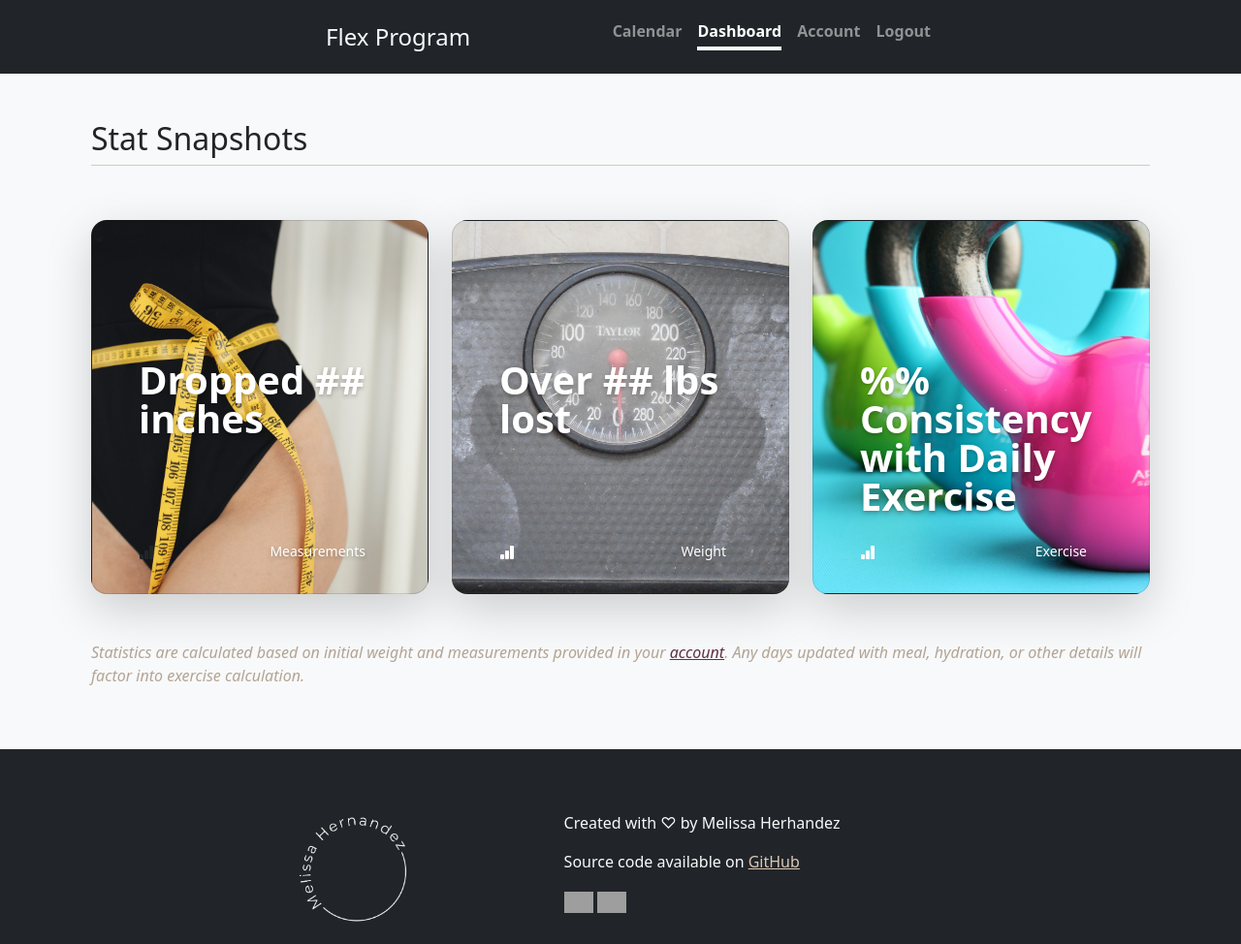
After one commit to mmhernandez/flex_meal_tracker, a Flask app: template flask_app/templates/dashboard.html in a window 1280 px wide. The commit adds this page. Shown: the whole page at 97% size. Run offline with Flask 2, Linux system fonts and the light colour scheme; the template is opened without the code that fills it, so the values that code supplies are empty; some libraries are stand-ins or nearby versions; grey boxes are pictures that could not be loaded.

Commit message:
Adjust layout of daily tracker page

```diff
--- a/flask_app/static/css/custom.css
+++ b/flask_app/static/css/custom.css
@@ -556,12 +556,35 @@ pre {
     color: var(--maroon);
 } */
 
+
+.bg-stat-img-1 {
+    background-image: url(../images/scale.jpg);
+}
+.bg-stat-img-2 {
+    background-image: url(../images/tape-measure.jpg);
+}
+.bg-stat-img-3 {
+    background-image: url(../images/weights.jpg);
+}
+
+.rounded-4 { border-radius: .5rem; }
+.rounded-5 { border-radius: 1rem; }
+
+.text-shadow-1 { text-shadow: 0 .125rem .25rem rgba(0, 0, 0, .25); }
+.text-shadow-2 { text-shadow: 0 .25rem .5rem rgba(0, 0, 0, .25); }
+.text-shadow-3 { text-shadow: 0 .5rem 1.5rem rgba(0, 0, 0, .25); }
+
+.card-cover {
+    background-repeat: no-repeat;
+    background-position: center center;
+    background-size: cover;
+}
+
+
+
 /* footer */
 .footer-logo{
     width: 120px;
     height: 120px;
 }
-
-.footer-social {
-    width: 30px;
-}
+.footer-social { width: 30px; }
--- /dev/null
+++ b/flask_app/templates/dashboard.html
@@ -0,0 +1,147 @@
+<!DOCTYPE html>
+<html lang="en">
+<head>
+    <meta charset="UTF-8">
+    <meta http-equiv="X-UA-Compatible" content="IE=edge">
+    <meta name="viewport" content="width=device-width, initial-scale=1.0">
+    <title>Daily Tracker</title>
+
+    <!-- styling -->
+    <link rel="stylesheet" href="../static/css/bootstrap/css/bootstrap.min.css">
+    <link rel="stylesheet" type="text/css" href="../static/css/custom.css">
+</head>
+<body class="bg-light">
+    <header class="bg-dark">
+        <div class="cover-container d-flex w-100 h-100 p-3 mx-auto flex-column">
+            <nav class="mb-auto">
+                <div>
+                    <a href="/" class="nav nav-link float-md-start fs-4 py-1 text-light">Flex Program</a>
+                    <nav class="nav nav-masthead justify-content-center float-md-end">
+                        <a class="nav-link fw-bold py-1 px-0 me-3" data-bs-toggle="offcanvas" data-bs-target="#offcanvasRight" >Calendar</a>
+                        <div class="offcanvas offcanvas-end" tabindex="-1" id="offcanvasRight" aria-labelledby="offcanvasRightLabel">
+                            <div class="offcanvas-header">
+                                <h5 id="offcanvasRightLabel">Calendar</h5>
+                                <button type="button" class="btn-close text-reset" data-bs-dismiss="offcanvas" aria-label="Close"></button>
+                            </div>
+                            <div class="offcanvas-body bg-light">
+                                <p class="my-3">Select a date to view the daily tracker.</p>
+                                <div class="calendar ms-2">
+                                    <div class="calendar-header">
+                                        <span class="month-picker" id="month-picker">April</span>
+                                        <div class="year-picker">
+                                            <span class="year-change" id="prev-year">
+                                                <pre><</pre>
+                                            </span>
+                                            <span id="year">2022</span>
+                                            <span class="year-change" id="next-year">
+                                                <pre>></pre>
+                                            </span>
+                                        </div>
+                                    </div>
+                                    <div class="calendar-body">
+                                        <div class="calendar-week-day">
+                                            <div>Sun</div>
+                                            <div>Mon</div>
+                                            <div>Tue</div>
+                                            <div>Wed</div>
+                                            <div>Thu</div>
+                                            <div>Fri</div>
+                                            <div>Sat</div>
+                                        </div>
+                                        <div class="calendar-days"></div>
+                                    </div>
+                                    <div class="month-list"></div>
+                                </div>
+                            </div>
+                        </div>
+                        <a class="nav-link fw-bold py-1 px-0 active" href="#">Dashboard</a>
+                        <a class="nav-link fw-bold py-1 px-0" href="#">Account</a>
+                        <a class="nav-link fw-bold py-1 px-0" href="/logout">Logout</a>
+                    </nav>
+                </div>
+            </nav>
+        </div>
+    </header>
+    <main>
+        <div class="container px-4 py-5">
+            <h2 class="pb-2 border-bottom-tan">Stat Snapshots</h2>
+            <div class="row row-cols-1 row-cols-lg-3 align-items-stretch g-4 py-5">
+                <div class="col">
+                    <div class="bg-stat-img-2 card card-cover h-100 overflow-hidden text-white bg-dark rounded-5 shadow-lg">
+                    <div class="d-flex flex-column h-100 p-5 pb-3 text-white text-shadow-1">
+                        <h2 class="pt-5 mt-5 mb-4 display-6 lh-1 fw-bold">Dropped ## inches</h2>
+                        <ul class="d-flex list-unstyled mt-auto">
+                            <li class="me-auto text-dark">
+                                <svg xmlns="http://www.w3.org/2000/svg" width="16" height="16" fill="currentColor" class="bi bi-bar-chart-fill" viewBox="0 0 16 16">
+                                    <path d="M1 11a1 1 0 0 1 1-1h2a1 1 0 0 1 1 1v3a1 1 0 0 1-1 1H2a1 1 0 0 1-1-1v-3zm5-4a1 1 0 0 1 1-1h2a1 1 0 0 1 1 1v7a1 1 0 0 1-1 1H7a1 1 0 0 1-1-1V7zm5-5a1 1 0 0 1 1-1h2a1 1 0 0 1 1 1v12a1 1 0 0 1-1 1h-2a1 1 0 0 1-1-1V2z"/>
+                                </svg>
+                            </li>
+                            <li class="d-flex align-items-center me-3">
+                                <svg class="bi me-2" width="1em" height="1em"><use xlink:href="#geo-fill"/></svg>
+                                <small>Measurements</small>
+                            </li>
+                        </ul>
+                    </div>
+                    </div>
+                </div>
+                <div class="col">
+                    <div class="bg-stat-img-1 card card-cover h-100 overflow-hidden text-white bg-dark rounded-5 shadow-lg">
+                    <div class="d-flex flex-column h-100 p-5 pb-3 text-white text-shadow-1">
+                        <h2 class="pt-5 mt-5 mb-4 display-6 lh-1 fw-bold">Over ## lbs lost</h2>
+                        <ul class="d-flex list-unstyled mt-auto">
+                            <li class="me-auto">
+                                <svg xmlns="http://www.w3.org/2000/svg" width="16" height="16" fill="currentColor" class="bi bi-bar-chart-fill" viewBox="0 0 16 16">
+                                    <path d="M1 11a1 1 0 0 1 1-1h2a1 1 0 0 1 1 1v3a1 1 0 0 1-1 1H2a1 1 0 0 1-1-1v-3zm5-4a1 1 0 0 1 1-1h2a1 1 0 0 1 1 1v7a1 1 0 0 1-1 1H7a1 1 0 0 1-1-1V7zm5-5a1 1 0 0 1 1-1h2a1 1 0 0 1 1 1v12a1 1 0 0 1-1 1h-2a1 1 0 0 1-1-1V2z"/>
+                                </svg>
+                            </li>
+                            <li class="d-flex align-items-center me-3">
+                                <svg class="bi me-2" width="1em" height="1em"><use xlink:href="#geo-fill"/></svg>
+                                <small>Weight</small>
+                            </li>
+                        </ul>
+                    </div>
+                    </div>
+                </div>
+                <div class="col">
+                    <div class="bg-stat-img-3 card card-cover h-100 overflow-hidden text-white bg-dark rounded-5 shadow-lg">
+                    <div class="d-flex flex-column h-100 p-5 pb-3 text-shadow-1">
+                        <h2 class="pt-5 mt-5 mb-4 display-6 lh-1 fw-bold">%% Consistency with Daily Exercise</h2>
+                        <ul class="d-flex list-unstyled mt-auto">
+                            <li class="me-auto">
+                                <svg xmlns="http://www.w3.org/2000/svg" width="16" height="16" fill="currentColor" class="bi bi-bar-chart-fill" viewBox="0 0 16 16">
+                                    <path d="M1 11a1 1 0 0 1 1-1h2a1 1 0 0 1 1 1v3a1 1 0 0 1-1 1H2a1 1 0 0 1-1-1v-3zm5-4a1 1 0 0 1 1-1h2a1 1 0 0 1 1 1v7a1 1 0 0 1-1 1H7a1 1 0 0 1-1-1V7zm5-5a1 1 0 0 1 1-1h2a1 1 0 0 1 1 1v12a1 1 0 0 1-1 1h-2a1 1 0 0 1-1-1V2z"/>
+                                </svg>
+                            </li>
+                            <li class="d-flex align-items-center me-3">
+                                <svg class="bi me-2" width="1em" height="1em"><use xlink:href="#geo-fill"/></svg>
+                                <small>Exercise</small>
+                            </li>
+                        </ul>
+                    </div>
+                    </div>
+                </div>
+            </div>
+            <p class="fst-italic text-secondary">Statistics are calculated based on initial weight and measurements provided in your <a href="/account" class="text-info">account</a>. Any days updated with meal, hydration, or other details will factor into exercise calculation.</p>
+        </div>
+
+    </main>
+    <footer class="bg-dark text-light py-3">
+        <div class="d-flex w-100 h-100 pt-5 gap-5 cover-container mx-auto">
+            <img src="../static/images/MH-logo-light.png" alt="" class="fload-md-start footer-logo">
+            <div class="float-md-end mx-auto">
+                <p>Created with &#9825 by Melissa Herhandez</p>
+                <p>Source code available on <a class="link text-tan" target="_blank" href="#">GitHub</a></p>
+                <div class="socials">
+                    <p>
+                        <a href="https://github.com/mmhernandez" target="_blank"><img src="https://skillicons.dev/icons?i=github" alt="github" class="footer-social"></a>
+                        <a href="https://www.linkedin.com/in/melissa-dangelo-hernandez/" target="_blank"><img src="https://skillicons.dev/icons?i=linkedin" alt="linkedin" class="footer-social"></a>
+                    </p>
+                </div>
+            </div>
+        </div>
+    </footer>
+
+    <script src="../static/js/script.js"></script>
+    <script src="https://cdn.jsdelivr.net/npm/bootstrap@5.0.2/dist/js/bootstrap.bundle.min.js" integrity="sha384-MrcW6ZMFYlzcLA8Nl+NtUVF0sA7MsXsP1UyJoMp4YLEuNSfAP+JcXn/tWtIaxVXM" crossorigin="anonymous"></script>
+</body>
+</html>
```
Also changed, not shown: flask_app/templates/daily_tracker.html (+115 -97 lines), flask_app/static/images/belly-measurement.jpg (added), flask_app/static/images/cabbage.jpg (added), flask_app/static/images/oranges.jpg (added), flask_app/static/images/scale.jpg, flask_app/static/images/tape-measure.jpg (added).
